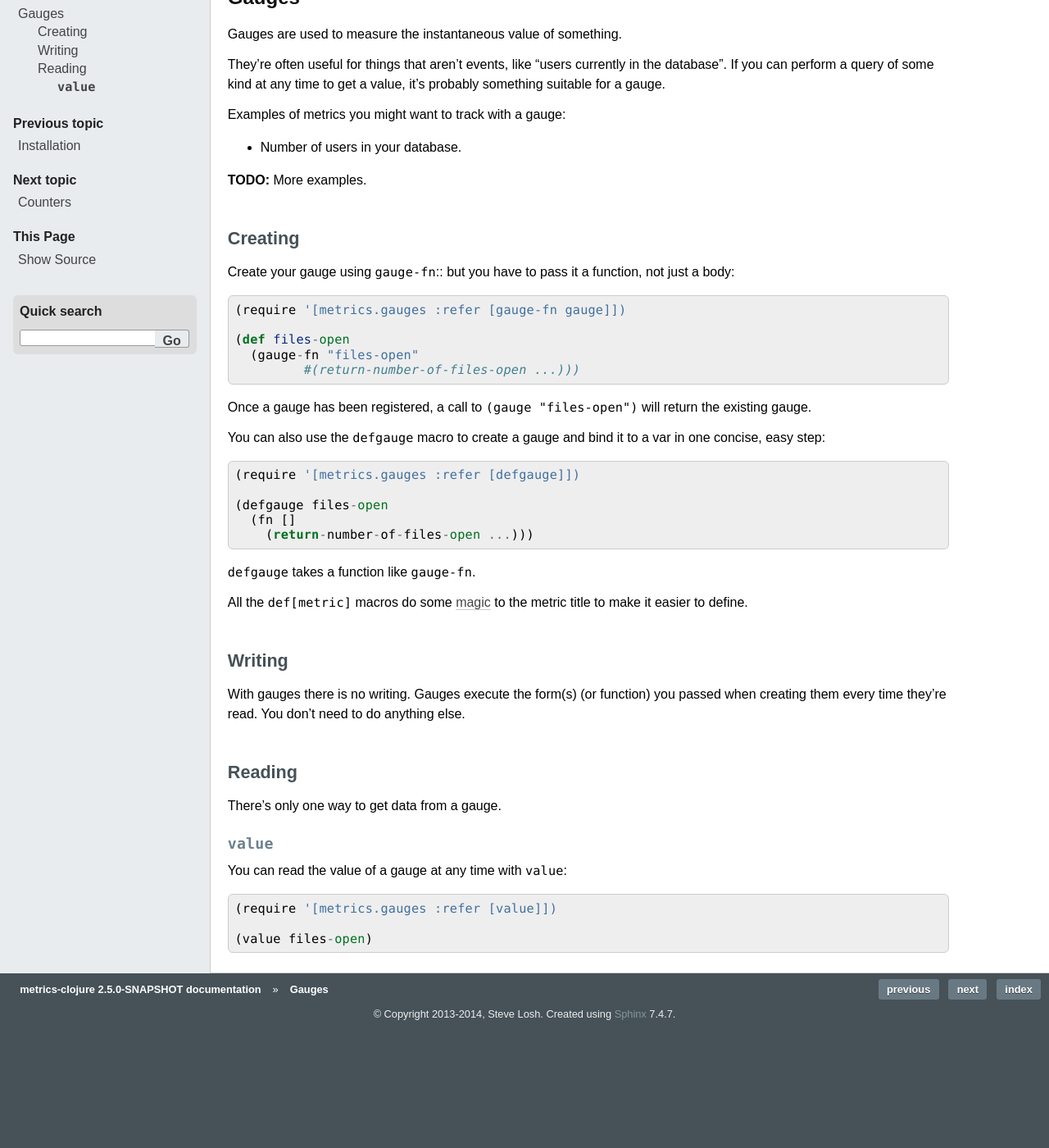
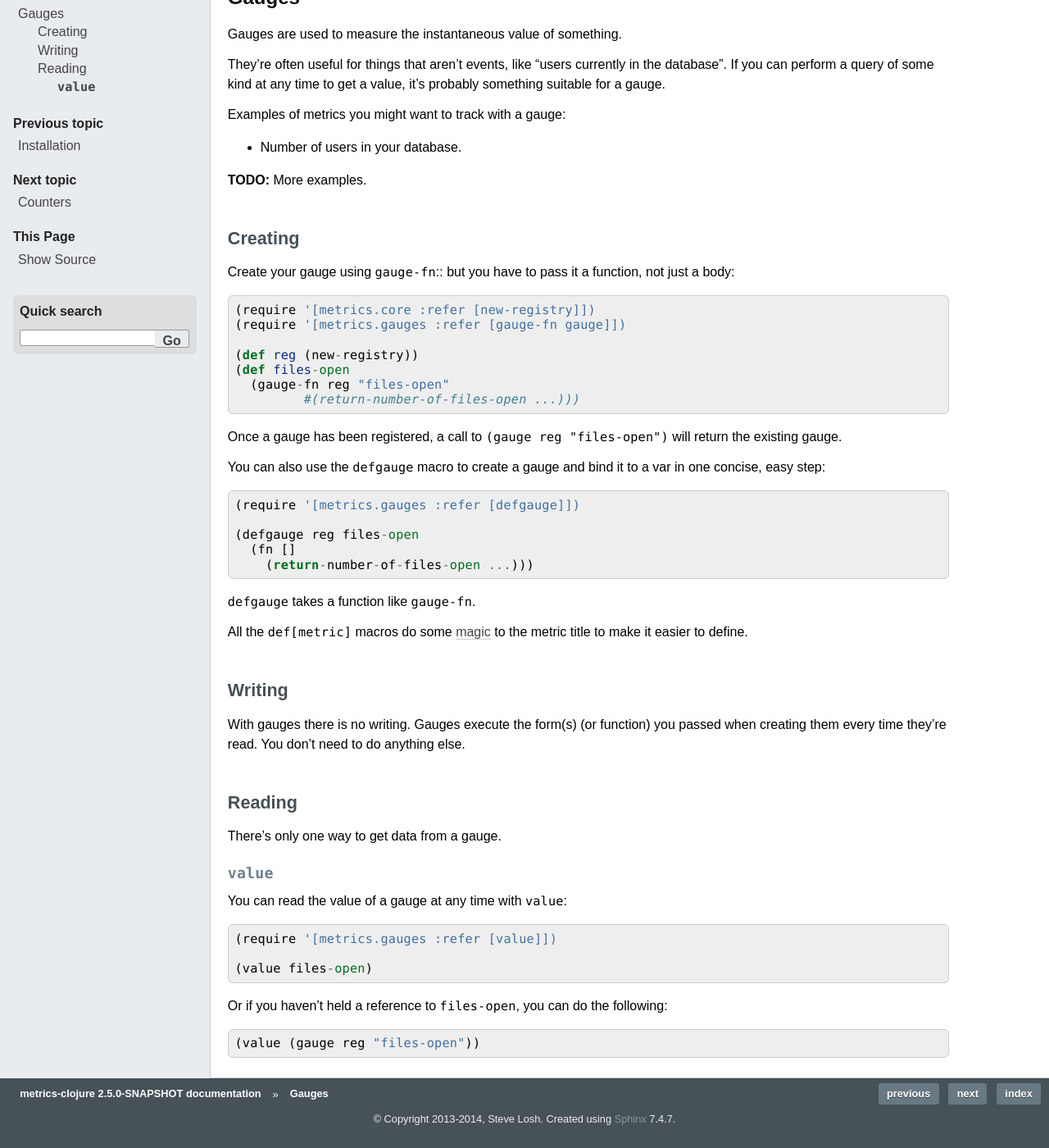
Before and after one commit to clj-commons/metrics-clojure, a Sphinx documentation site: the page built from docs/source/metrics/gauges.rst, in a window 1280 px wide and 1400 px high, scrolled down 82 px. Shown: the whole window at 82% size. Built offline with Sphinx 7.4.7, drawn with Linux system fonts in a browser that asks for light colours; before the commit the page ends 1354 px from its top, so only the background shows below that.

Commit message:
docs: make gauge examples use the non-default registry
Examples for other types are always using a registry. Do the same for
gauges.

```diff
--- a/docs/source/metrics/gauges.rst
+++ b/docs/source/metrics/gauges.rst
@@ -19,13 +19,15 @@ Creating
 Create your gauge using ``gauge-fn``::
 but you have to pass it a function, not just a body::
 
+    (require '[metrics.core :refer [new-registry]])
     (require '[metrics.gauges :refer [gauge-fn gauge]])
 
+    (def reg (new-registry))
     (def files-open
-      (gauge-fn "files-open"
+      (gauge-fn reg "files-open"
              #(return-number-of-files-open ...)))
 
-Once a gauge has been registered, a call to ``(gauge "files-open")`` will
+Once a gauge has been registered, a call to ``(gauge reg "files-open")`` will
 return the existing gauge.
 
 .. _gauges/defgauge:
@@ -35,7 +37,7 @@ in one concise, easy step::
 
     (require '[metrics.gauges :refer [defgauge]])
 
-    (defgauge files-open
+    (defgauge reg files-open
       (fn []
         (return-number-of-files-open ...)))
 
@@ -66,3 +68,7 @@ You can read the value of a gauge at any time with ``value``::
     (require '[metrics.gauges :refer [value]])
 
     (value files-open)
+
+Or if you haven't held a reference to ``files-open``, you can do the following::
+
+    (value (gauge reg "files-open"))
```
